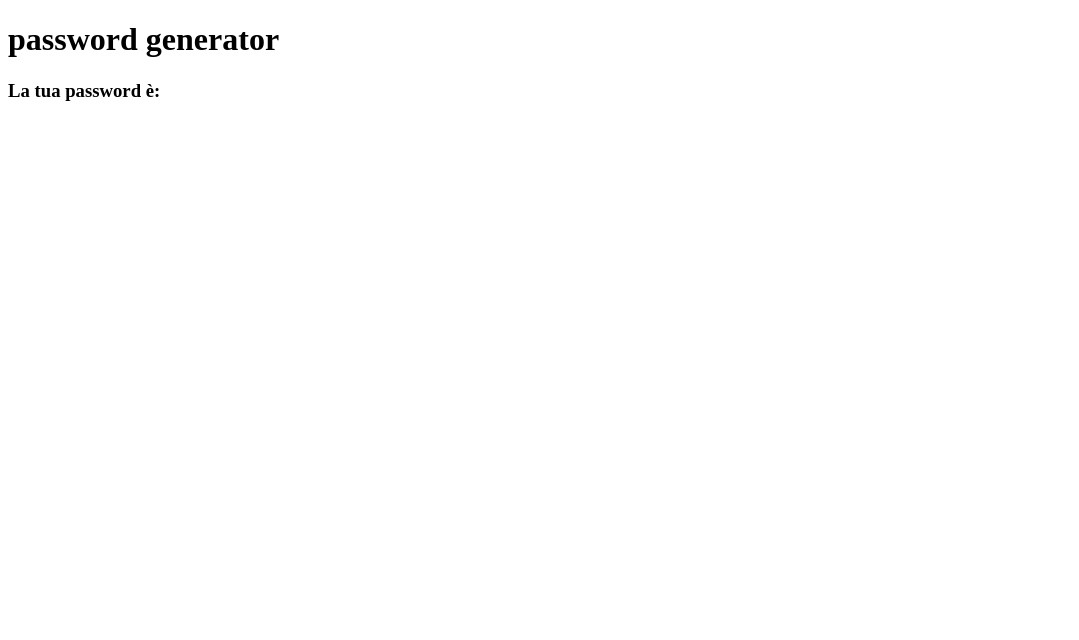
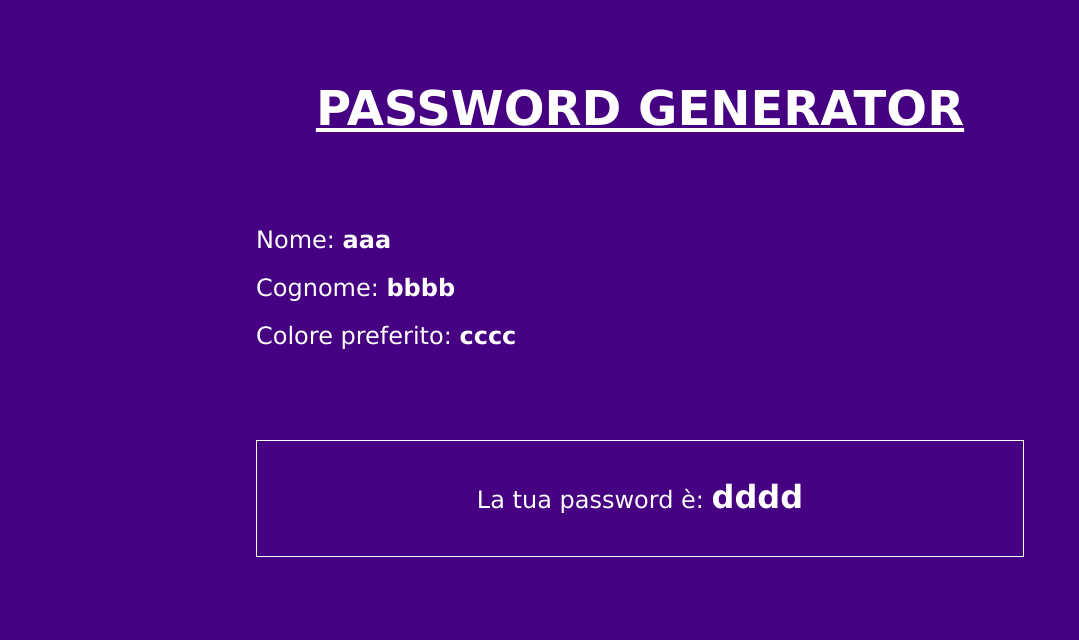
Before and after one commit to StefanoGalandrini/js-pwdgen-wannabe, a plain HTML site: page index.html in a window 1280 px wide. Shown: the whole page, without its empty margins (0-1079 px from the left). Drawn offline with Linux system fonts and the light colour scheme.

Commit message:
Add basic css style

```diff
--- a/assets/style.css
+++ b/assets/style.css
@@ -0,0 +1,49 @@
+*,
+*::before,
+*::after {
+	margin: 0;
+	padding: 0;
+	box-sizing: border-box;
+}
+
+body {
+	background-color: rgb(70, 0, 130);
+	color: white;
+	font-family: Verdana, Geneva, Tahoma, sans-serif;
+}
+
+main {
+	max-width: 60vw;
+	margin-inline: auto;
+	padding: 5rem 0;
+}
+
+h1 {
+	font-size: 3rem;
+	text-align: center;
+	text-transform: uppercase;
+	text-decoration: underline;
+	margin-bottom: 5rem;
+}
+
+h2 {
+	font-weight: normal;
+	line-height: 3rem;
+}
+
+h2 > .data {
+	font-weight: bold;
+}
+
+h2:last-child {
+	margin-top: 5rem;
+	text-align: center;
+	padding: 2rem;
+	border: 1px solid white;
+}
+
+h2 > .result {
+	font-size: 2rem;
+	text-transform: lowercase;
+	font-weight: bold;
+}
--- a/index.html
+++ b/index.html
@@ -11,8 +11,24 @@
 </head>
 
 <body>
-	<h1>password generator</h1>
-	<h3>La tua password è: <span id="pw-gen"></span></h3>
+	<main>
+		<h1>password generator</h1>
+		<h2>Nome:
+			<span class="data" id="first-name">aaa</span>
+		</h2>
+
+		<h2>Cognome:
+			<span class="data" id="last-name">bbbb</span>
+		</h2>
+
+		<h2>Colore preferito:
+			<span class="data" id="color">cccc</span>
+		</h2>
+
+		<h2>La tua password è:
+			<span class="result" id="pw-gen">dddd</span>
+		</h2>
+	</main>
 </body>
 
 </html>
```
